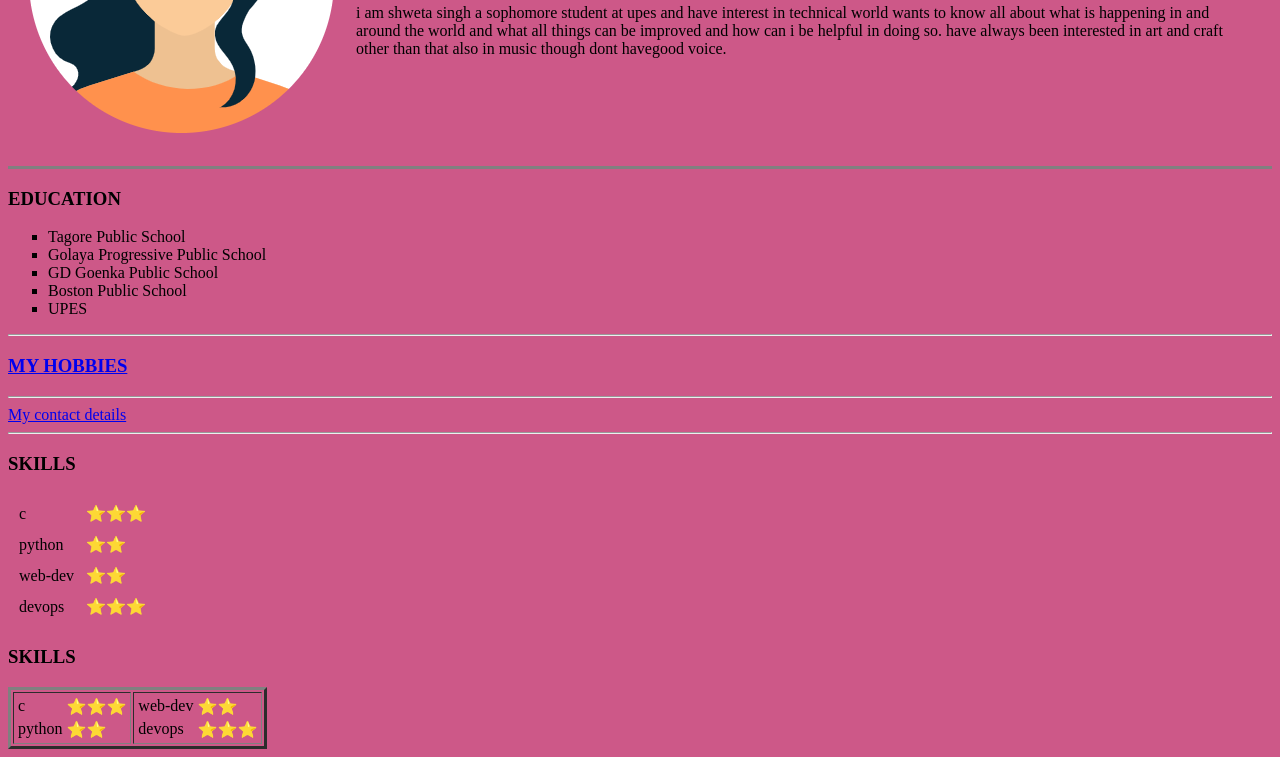
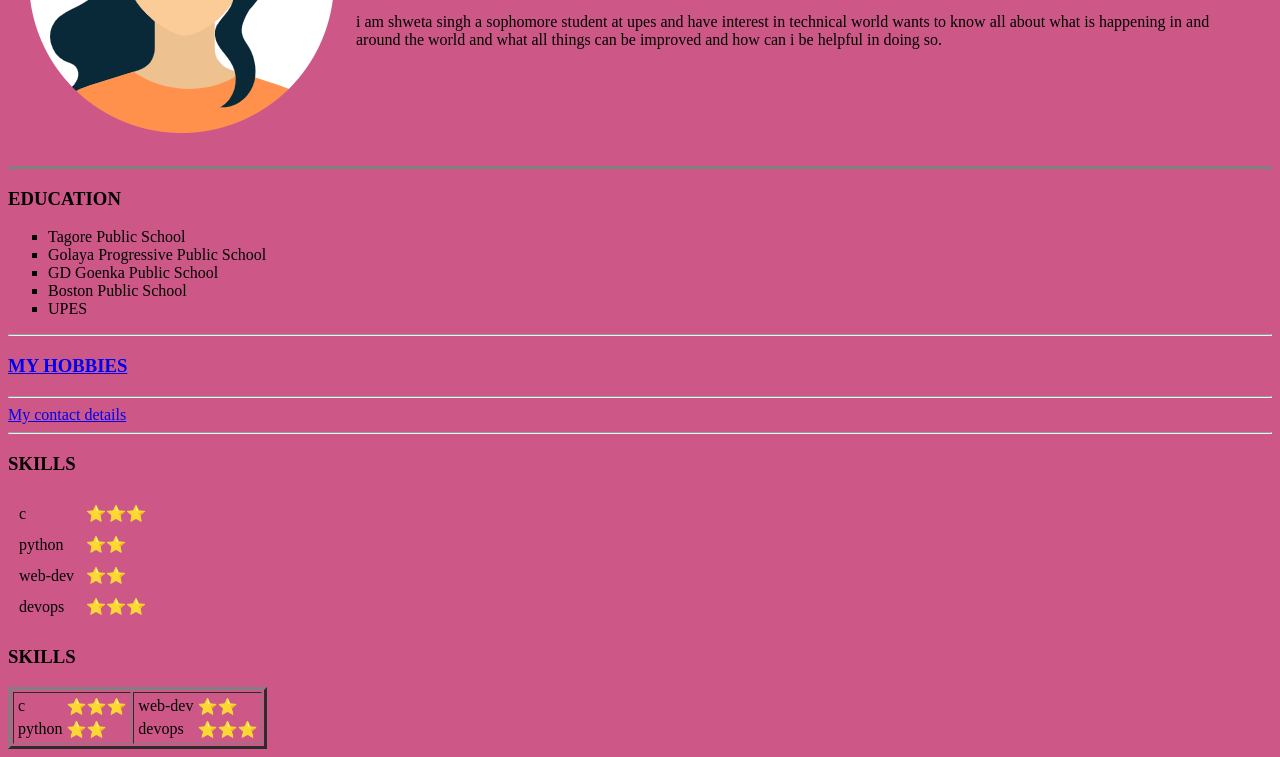
Before and after one commit to shwetasng/Web-development, a plain HTML site: page index.html in a window 1280 px wide. Shown: the part 201-958 px from the top of the page. Drawn offline with Linux system fonts and the light colour scheme.

Commit message:
minor changes in bio

```diff
--- a/index.html
+++ b/index.html
@@ -15,8 +15,7 @@
                 <p><em>2nd year student pursuing <strong>Btech CSE</strong> from <a href="https://www.upes.ac.in/">UPES</a></em></p>
                 <p>i am shweta singh a sophomore student at upes and have interest in technical world wants to know
                     all about what is happening in and around the world and what all things can be improved and how
-                     can i be helpful in doing so. have always been interested in art and craft other than that also
-                     in music though dont havegood voice.
+                     can i be helpful in doing so.
                 </p></td>
         </tr>
     </table>
```
